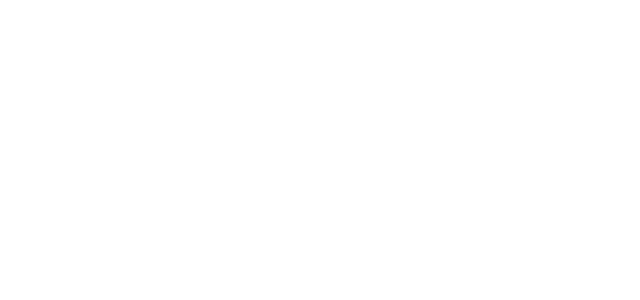
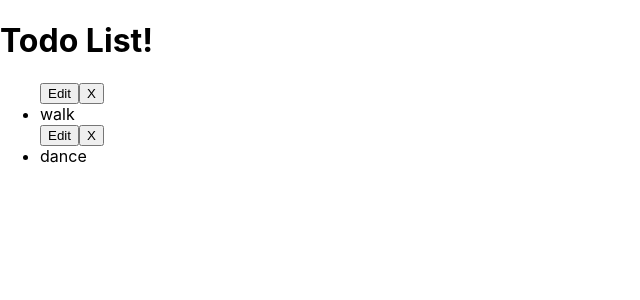
Before and after one commit to Evia-H/react-todo-list, a React (Create React App) app: page / in a window 1280 px wide. Shown: the top 300 px of the page, without its empty margins (0-640 px from the left). Built offline with nearby package versions, Linux system fonts and the light colour scheme.

Commit message:
added todo-list page and todo component

```diff
--- a/src/App.js
+++ b/src/App.js
@@ -1,7 +1,12 @@
+import TodoList from "./pages/TodoListPage/todo-list.component";
 import "./App.css";
 
 function App() {
-  return <div className="App"></div>;
+  return (
+    <div className="App">
+      <TodoList />
+    </div>
+  );
 }
 
 export default App;
--- /dev/null
+++ b/src/components/Todo/todo.component.jsx
@@ -0,0 +1,11 @@
+import React from "react";
+
+const Todo = ({ task }) => (
+  <div className="todo">
+    <button>Edit</button>
+    <button>X</button>
+    <li>{task}</li>
+  </div>
+);
+
+export default Todo;
--- /dev/null
+++ b/src/pages/TodoListPage/todo-list.component.jsx
@@ -0,0 +1,26 @@
+import React, { Component } from "react";
+import Todo from "../../components/Todo/todo.component";
+
+class TodoList extends Component {
+  constructor(props) {
+    super(props);
+
+    this.state = { todos: [{ task: "walk" }, { task: "dance" }] };
+  }
+
+  render() {
+    const { todos } = this.state;
+    return (
+      <div className="todo-list">
+        <h1>Todo List!</h1>
+        <ul>
+          {todos.map(({ task }) => (
+            <Todo task={task} />
+          ))}
+        </ul>
+      </div>
+    );
+  }
+}
+
+export default TodoList;
```
